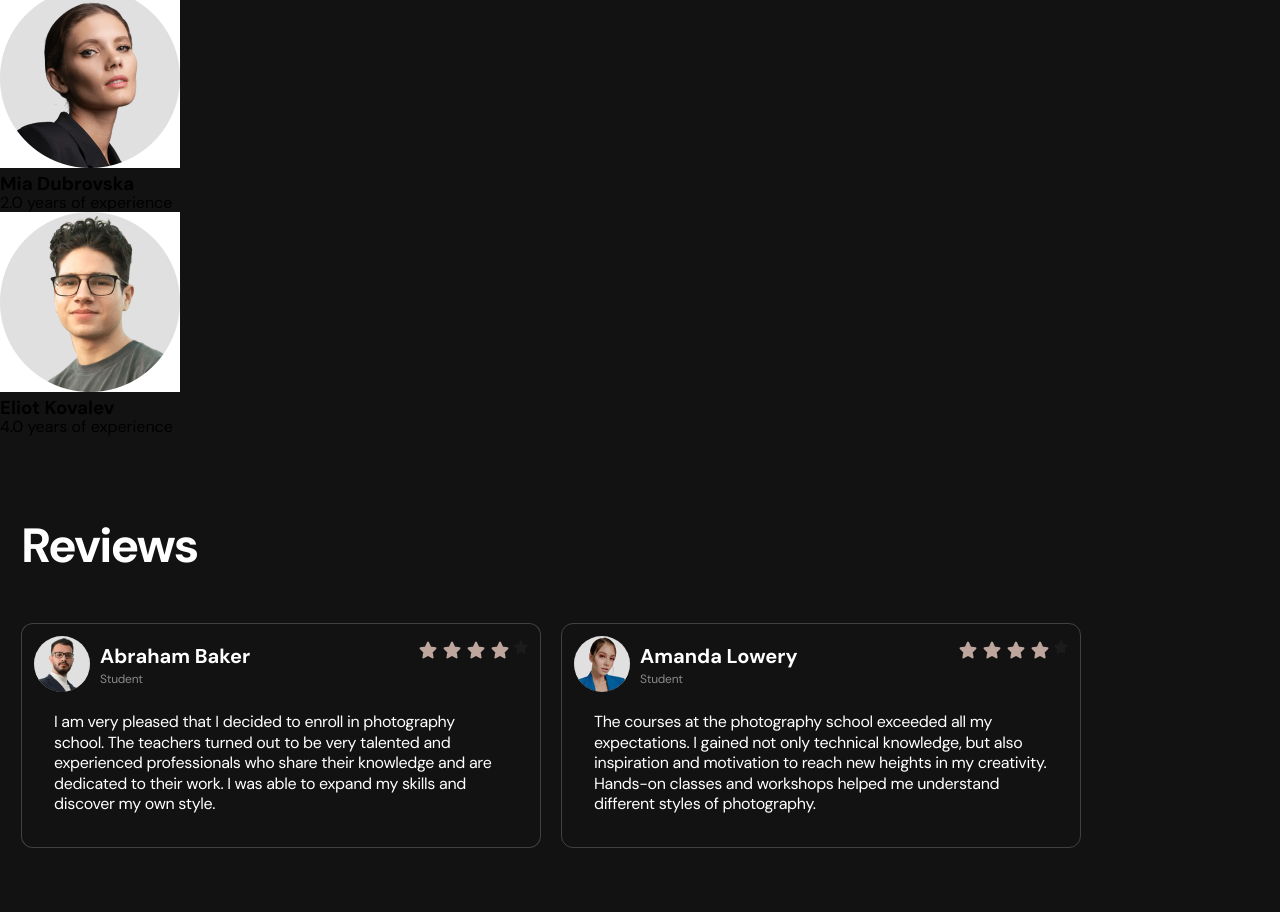
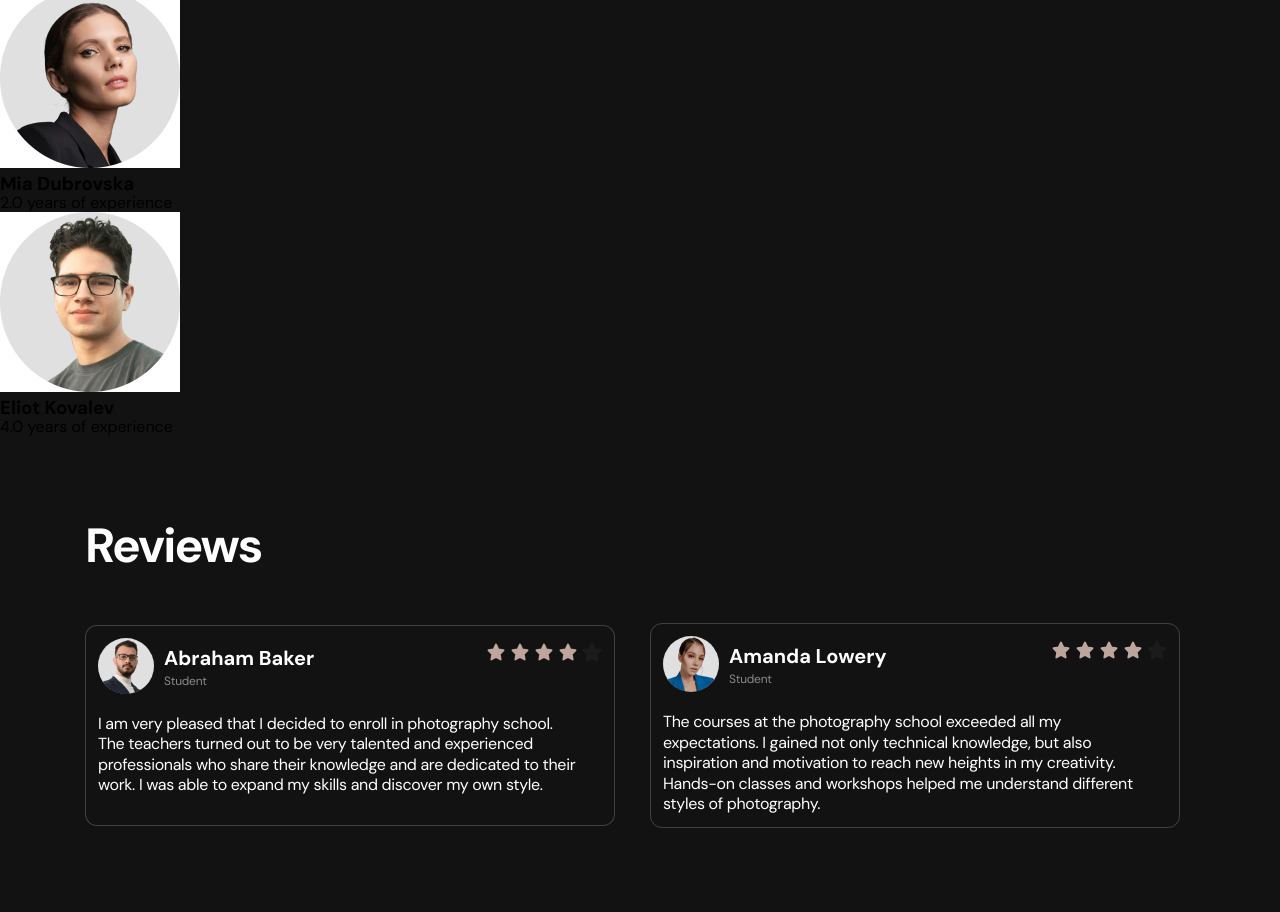
Before and after one commit to conbac-dev/goit-focusframe-project, a plain HTML site: page index.html in a window 1280 px wide. Shown: the part 1397-2309 px from the top of the page. Drawn offline with nearby package versions, Linux system fonts and the light colour scheme; files whose address does not match are found by name.

Commit message:
reviews2908

```diff
--- a/index.html
+++ b/index.html
@@ -188,7 +188,8 @@
     <!-- Sign Up -->
     <!-- Reviews -->
     <section></section>
-    <section class="reviews">
+    <section class="reviews-total">
+      <div class="reviews">
         <h2>Reviews</h2>
         <div class="review-container">
           <div class="review-card">
@@ -277,11 +278,13 @@
               </div>
             </div>
             <p class="review-text">
-            The courses at the photography school exceeded all my expectations.
-            I gained not only technical knowledge, but also inspiration and
-            motivation to reach new heights in my creativity. Hands-on classes
-            and workshops helped me understand different styles of photography.
+              The courses at the photography school exceeded all my
+              expectations. I gained not only technical knowledge, but also
+              inspiration and motivation to reach new heights in my creativity.
+              Hands-on classes and workshops helped me understand different
+              styles of photography.
             </p>
+          </div>
         </div>
       </div>
     </section>
--- a/src/css/main.css
+++ b/src/css/main.css
@@ -365,6 +365,12 @@ header .hamburger {
 
 }
 /* reviews css Başlangıç */
+/* mobil odaklı */
+.reviews-total{
+  margin: 0 auto;
+  width: 90%;
+}
+
 .reviews {
   display: flex;
   flex-direction: column;
@@ -373,8 +379,8 @@ header .hamburger {
   background-color: #121212;
   padding: 80px 20px;
   gap: 40px;
+  margin-bottom: 80px;
   justify-content: center;
-  /* mobil odaklı */
 }
 
 .reviews h2 {
@@ -392,6 +398,7 @@ header .hamburger {
   border: 1px solid rgba(255, 255, 255, 0.2);
   border-radius: 12px;
   padding: 12px;
+  width: 335px;
 }
 
 .review-card2 {
@@ -400,7 +407,6 @@ header .hamburger {
 
 .review-header {
   display: flex;
-  gap: 10px;
   flex-direction: column;
   align-items: flex-start;
 }
@@ -487,6 +493,9 @@ header .hamburger {
   .reviews {
     width: 704px;
     gap: 50px;
+    margin-bottom: 85px;
+    justify-content: center;
+    width: 100%;
   }
 
   .reviews h2 {
@@ -514,7 +523,8 @@ header .hamburger {
 
   .review-text {
     font-size: 16px;
-    margin: 20px;
+    padding-top: 20px;
+    padding-right: 20px;
   }
 
   .star {
@@ -522,11 +532,11 @@ header .hamburger {
     height: 20px;
   }
 
-  .inactive {
-    width: 18px;
-    height: 18px;
+  .star.inactive {
+    width: 20px;
+    height: 20px;
     stroke-width: 1px;
-      stroke: #414141;
+    stroke: #414141;
     fill: rgba(255, 255, 255, 0.2);
   }
 }
@@ -537,6 +547,8 @@ header .hamburger {
     gap: 50px;
     width: 1080px;
     margin-bottom: 150px;
+    justify-content: center;
+    width: 100%;
   }
 
   .reviews h2 {
@@ -546,24 +558,29 @@ header .hamburger {
   .review-card2 {
     border: 1px solid rgba(255, 255, 255, 0.2);
     border-radius: 12px;
-    width: 520px;
+    width: 530px;
     display: block;
     justify-content: space-between;
     padding: 12px;
   }
 
+
   .review-container {
     display: grid;
     grid-template-columns: repeat(2, 1fr);
     align-items: center;
-    justify-content: flex-start;
+    /*justify-content: space-between;*/
     padding-left: 0px;
     gap: 20px;
   }
 
   .review-card {
-    width: 520px;
+    width: 530px;
     margin: 0%;
+  }
+
+  .review-card .review-text{
+    padding-bottom: 17px;
   }
 
   .review-stars {
@@ -575,14 +592,18 @@ header .hamburger {
 @media screen and (min-width: 1440px){
 .reviews{
   margin-bottom: 150px;
+  justify-content: center;
+  width: 100%;
 }
 .review-card {
     width: 610px;
 }
 .review-card2 {
   width: 610px;
-  display: block;
-  justify-content: space-between;
+}
+
+.review-card .review-text {
+  padding-bottom: 0px;
 }
 }
 /* Reviews css Bitiş */
```
Lines whose indentation alone changed are shown as unchanged.
